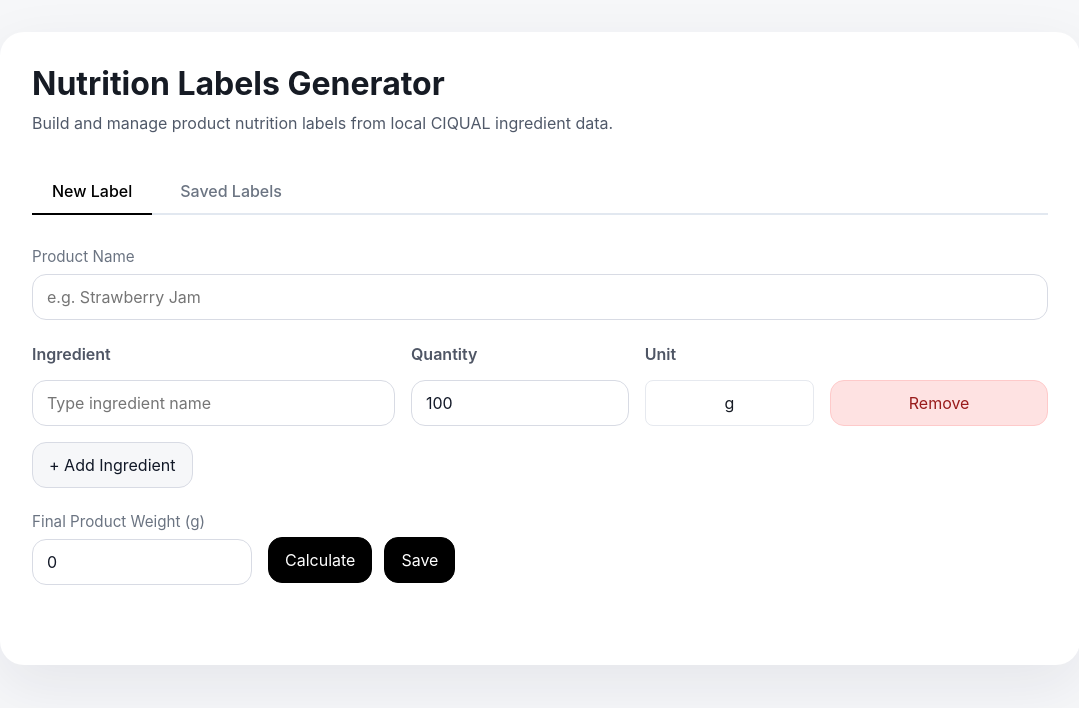
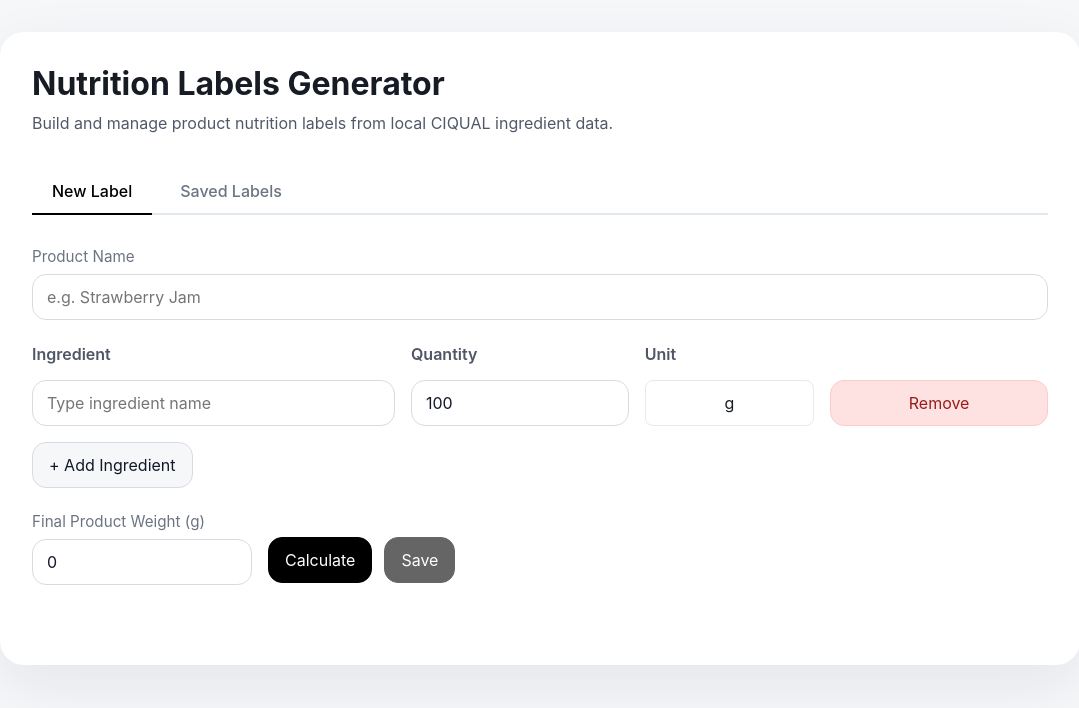
Before and after one commit to wild-strawberries/nutrition-labels-generator, a Next.js app: page / in a window 1280 px wide. Shown: the top 708 px of the page, without its empty margins (100-1179 px from the left). Built offline with nearby package versions, Linux system fonts and the light colour scheme.

Commit message:
Disable Save until successful calculation (canSave) and style disabled button

```diff
--- a/app/globals.css
+++ b/app/globals.css
@@ -136,6 +136,11 @@ select:focus {
   background: #000000;
   color: #ffffff;
   border-color: #000000;
+}
+
+.primary-button[disabled] {
+  opacity: 0.6;
+  cursor: not-allowed;
 }
 
 .remove-button {
--- a/app/page.tsx
+++ b/app/page.tsx
@@ -192,6 +192,7 @@ export default function HomePage() {
   const [finalWeight, setFinalWeight] = useState(0);
   const [nutritionPer100g, setNutritionPer100g] = useState<NutritionTotals | null>(null);
   const [readyExportPayload, setReadyExportPayload] = useState<ExportPayload | null>(null);
+  const [canSave, setCanSave] = useState(false);
   const [exportMessage, setExportMessage] = useState<string | null>(null);
   const [calculationError, setCalculationError] = useState<string | null>(null);
 
@@ -240,14 +241,17 @@ export default function HomePage() {
     setRows((current) =>
       current.map((item, idx) => (idx === index ? { ...item, ...row } : item))
     );
+    setCanSave(false);
   };
 
   const addRow = () => {
     setRows((current) => [...current, emptyRow(current.length + 1)]);
+    setCanSave(false);
   };
 
   const removeRow = (index: number) => {
     setRows((current) => current.filter((_, idx) => idx !== index));
+    setCanSave(false);
   };
 
   const runCalculation = async () => {
@@ -334,12 +338,13 @@ export default function HomePage() {
       )
     };
     setReadyExportPayload(payload);
+    setCanSave(true);
     setExportMessage('Calculation done. Click "Save" to save this label.');
   };
 
   const saveLabel = async () => {
     setExportMessage(null);
-    if (!readyExportPayload) {
+    if (!readyExportPayload || !canSave) {
       setExportMessage('Nothing to save. Run calculation first.');
       return;
     }
@@ -359,8 +364,8 @@ export default function HomePage() {
 
       const data = await response.json();
       setExportMessage(`✓ Saved as "${readyExportPayload.productName}"`);
-
       // Reset form after 2 seconds
+      setCanSave(false);
       setTimeout(() => {
         setProductName('');
         setRows([emptyRow(1)]);
```
